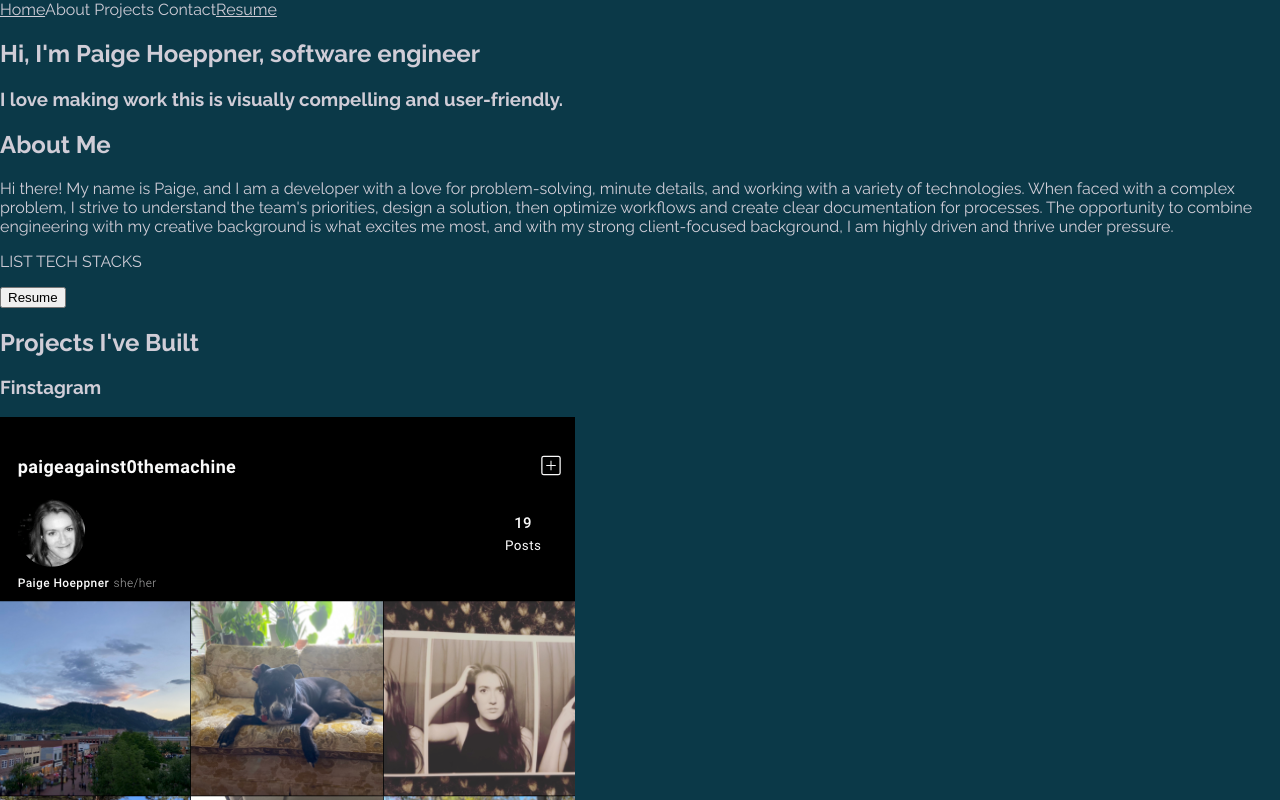
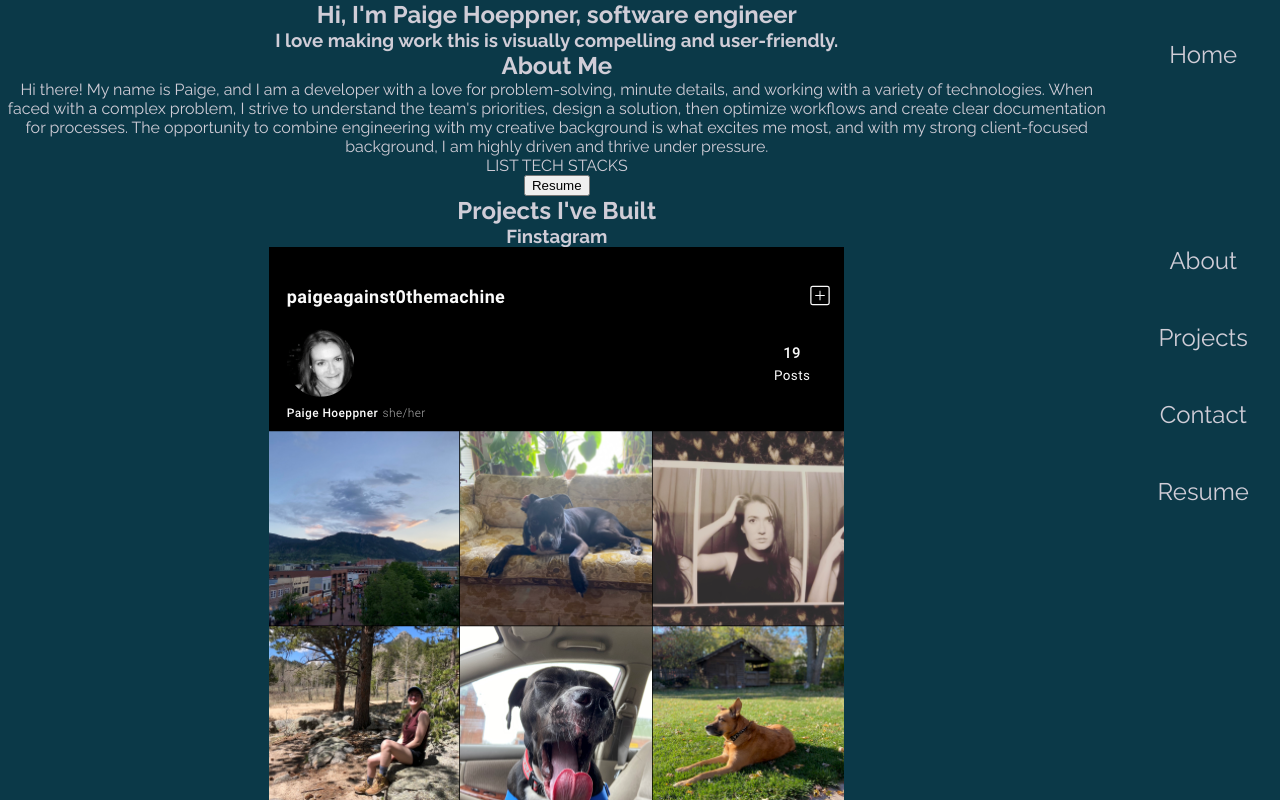
Before and after one commit to thepaiger/portfolio, a React (Create React App) app in the folder client/: page / in a window 1280 px wide. Shown: the top 800 px of the page. Built offline with nearby package versions, Linux system fonts and the light colour scheme.

Commit message:
nav positioned

```diff
--- a/client/package.json
+++ b/client/package.json
@@ -9,6 +9,7 @@
     "react": "^17.0.2",
     "react-dom": "^17.0.2",
     "react-router-dom": "^5.3.0",
+    "react-router-hash-link": "^2.4.3",
     "react-scripts": "5.0.0",
     "web-vitals": "^2.1.2"
   },
--- a/client/src/App.css
+++ b/client/src/App.css
@@ -1,4 +1,22 @@
+.App {
+  text-align: center;
+}
+
 a {
-  /* text-decoration: none; */
+  text-decoration: none;
   color: #d0cdd7;
 }
+
+button {
+  cursor: pointer;
+}
+
+h1,
+h2,
+h3,
+h4,
+h5,
+h6,
+p {
+  margin: 0;
+}
--- a/client/src/layout/Layout.css
+++ b/client/src/layout/Layout.css
@@ -0,0 +1,34 @@
+nav {
+  display: flex;
+  flex-direction: column;
+  justify-content: flex-start;
+  align-items: center;
+  right: 0;
+  width: 12vw;
+  height: 100%;
+  position: fixed;
+}
+
+.section-links {
+  display: flex;
+  flex-direction: column;
+  justify-content: center;
+  align-items: center;
+  /* width: 100%; */
+  height: 100%;
+  position: fixed;
+}
+
+.home-link {
+  margin: 5vh 0 0 0;
+  font-size: 24px;
+}
+
+.nav-link {
+  margin: 0 0 6vh 0;
+  font-size: 24px;
+}
+
+main {
+  width: 87vw;
+}
--- a/client/src/layout/Layout.jsx
+++ b/client/src/layout/Layout.jsx
@@ -1,23 +1,27 @@
 // Packages
-import { Link } from 'react-router-dom';
+import { NavHashLink } from 'react-router-hash-link';
 
 // CSS
-import './Layout.css'
+import './Layout.css';
 
 // Assets
 import githubLogo from '../assets/graphics/github.svg';
 import linkedinLogo from '../assets/graphics/linkedin.svg';
-import resumePdf from '../assets/resume/paige-hoeppner-resume.pdf'
+import homeButtonCorners from '../assets/graphics/home-button-corners.png'
+import resumePdf from '../assets/resume/paige-hoeppner-resume.pdf';
 
 export default function Layout({ children }) {
   return (
     <div className="layout">
       <nav>
-        <Link to="#home">Home</Link>
-        About
-        Projects
-        Contact
-        <a href={resumePdf} target="_blank">Resume</a>
+        {/* <img className="home-button-corners" src={homeButtonCorners} alt="home button corners" /> */}
+        <NavHashLink className="home-link" smooth to="#top">Home</NavHashLink>
+        <div className="section-links">
+          <NavHashLink className="nav-link" smooth to="#about">About</NavHashLink>
+          <NavHashLink className="nav-link" smooth to="#projects" activeClassName="selected" activeStyle={{ color: 'red' }}>Projects</NavHashLink>
+          <NavHashLink className="nav-link" smooth to="#contact">Contact</NavHashLink>
+          <a className="nav-link" href={resumePdf} target="_blank">Resume</a>
+        </div>
       </nav>
       <main>
         {children}
@@ -25,7 +29,7 @@ export default function Layout({ children }) {
       <footer>
         <a href="https://www.linkedin.com/in/paige-hoeppner/" target="_blank"><img src={githubLogo} alt="Github Logo" /></a>
         <a href="https://github.com/thepaiger" target="_blank"><img src={linkedinLogo} alt="LinkedIn Logo" /></a>
-        Design & Built by Paige Hoeppner | 2021
+        Designed & Built by Paige Hoeppner | 2021
       </footer>
     </div>
   )
--- a/client/src/screens/About/About.jsx
+++ b/client/src/screens/About/About.jsx
@@ -6,7 +6,7 @@ import resumePdf from '../../assets/resume/paige-hoeppner-resume.pdf'
 
 export default function About() {
   return (
-    <section className="about">
+    <section className="about" id="about">
       <h2 className="section-heading">About Me</h2>
       <p>Hi there! My name is Paige, and I am a developer with a love for problem-solving, minute details, and working with a variety of technologies. When faced with a complex problem, I strive to understand the team's priorities, design a solution, then optimize workflows and create clear documentation for processes. The opportunity to combine engineering with my creative background is what excites me most, and with my strong client-focused background, I am highly driven and thrive under pressure.</p>
       <p>LIST TECH STACKS</p>
--- a/client/src/screens/Contact/Contact.jsx
+++ b/client/src/screens/Contact/Contact.jsx
@@ -3,7 +3,7 @@ import './Contact.css'
 
 export default function Contact() {
   return (
-    <section className="contact">
+    <section className="contact" id="contact">
       <h2 className="section-heading">Get In Touch</h2>
       <p>I am currently seeking new opportunities! Please reach out if you would like to discuss employment opportunities or to pair up on a project together. I look forward to connecting!</p>
       <h6>Please reach out to me at paige.a.hoeppner@gmail.com</h6>
--- a/client/src/screens/Home/Home.jsx
+++ b/client/src/screens/Home/Home.jsx
@@ -3,7 +3,7 @@ import './Home.css'
 
 export default function Home() {
   return (
-    <section className="home">
+    <section className="home" id="home">
       <h1 className="main-heading">Hi, I'm Paige Hoeppner, software engineer</h1>
       <h3>I love making work this is visually compelling and user-friendly.</h3>
     </section>
--- a/client/src/screens/Projects/Projects.jsx
+++ b/client/src/screens/Projects/Projects.jsx
@@ -9,7 +9,7 @@ import fetch from "../../assets/images/fetch-ipad.png"
 
 export default function Projects() {
   return (
-    <section className="projects">
+    <section className="projects" id="projects">
       <h2 className="section-heading">Projects I've Built</h2>
 
       <article className="project">
```
Also changed, not shown: client/src/assets/graphics/home-button-corners.png (added), 1 other file (tests, documents, lock files or other folders).
